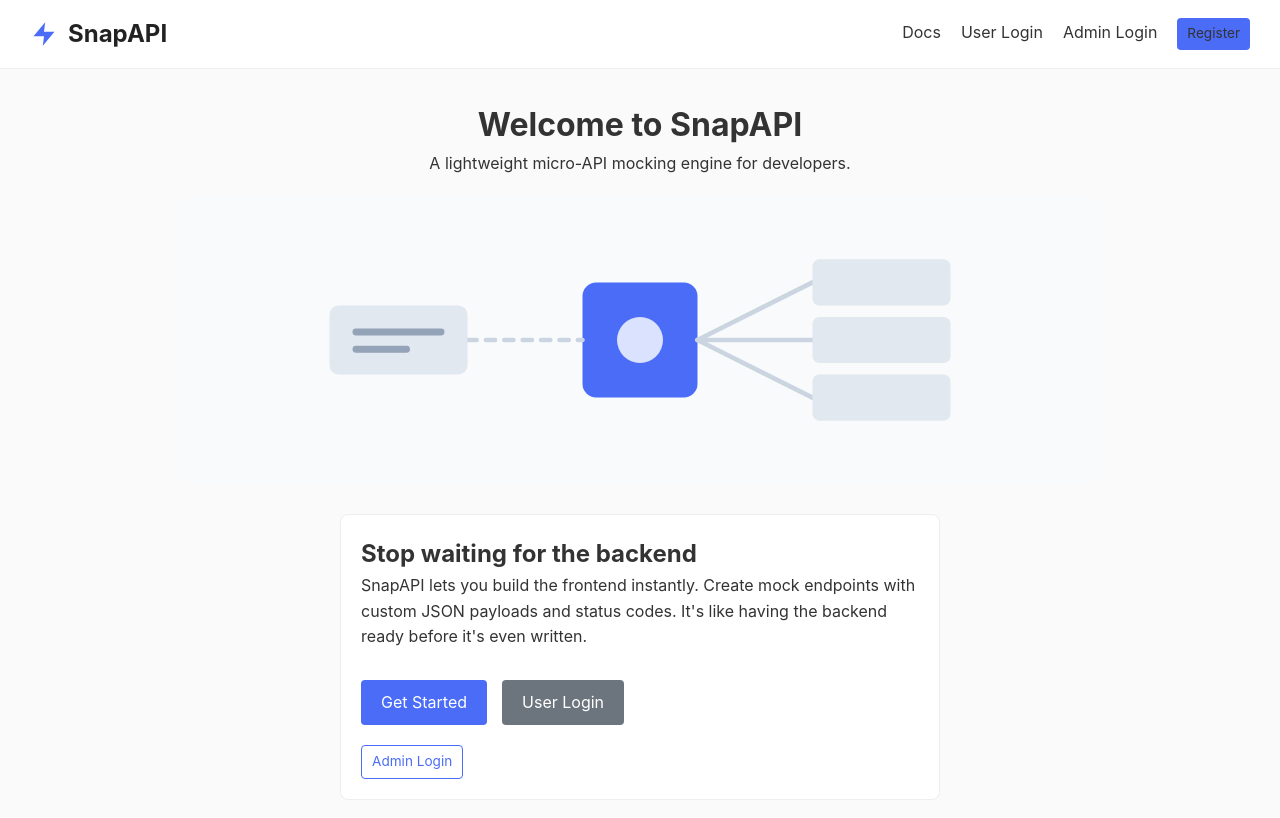
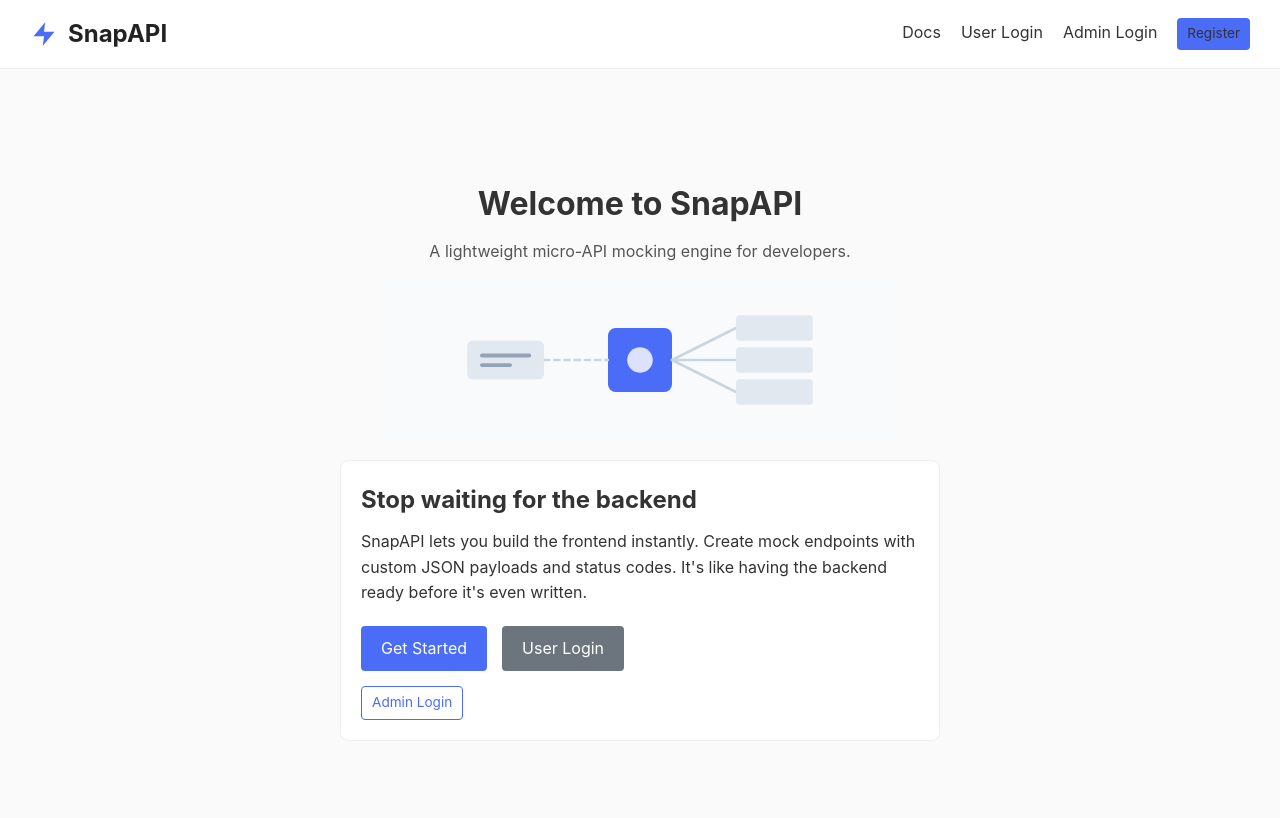
Before and after one commit to MadhumitaRamesh/snapapi, a React (Vite) app in the folder frontend/: page / in a window 1280 px wide. Built offline with nearby package versions, Linux system fonts and the light colour scheme.

Commit message:
Fix banner disappearing and remove landing scrollbar

```diff
--- a/frontend/src/components/Navbar.jsx
+++ b/frontend/src/components/Navbar.jsx
@@ -1,6 +1,5 @@
 import React from 'react';
 import { Link, useNavigate, useLocation } from 'react-router-dom';
-import logo from '../assets/logo.svg';
 
 function Navbar() {
   const navigate = useNavigate();
@@ -26,7 +25,7 @@ function Navbar() {
   return (
     <nav className="navbar">
       <Link to="/" className="navbar-brand" style={{ display: 'flex', alignItems: 'center' }}>
-        <img src={logo} alt="SnapAPI logo" className="logo" style={{ height: '28px', marginRight: '10px' }} />
+        <img src="/logo.svg" alt="SnapAPI logo" className="logo" style={{ height: '28px', marginRight: '10px' }} />
         SnapAPI
       </Link>
       <div className="navbar-links">
--- a/frontend/src/pages/Landing.jsx
+++ b/frontend/src/pages/Landing.jsx
@@ -1,31 +1,30 @@
 import React from 'react';
 import { Link } from 'react-router-dom';
-import banner from '../assets/banner.svg';
 
 function Landing() {
   return (
-    <div className="text-center mt-2">
-      <h1>Welcome to SnapAPI</h1>
-      <p className="mb-2">A lightweight micro-API mocking engine for developers.</p>
+    <div style={{ display: 'flex', flexDirection: 'column', alignItems: 'center', justifyContent: 'center', minHeight: 'calc(100vh - 80px)', padding: '10px 20px' }}>
+      <h1 style={{ margin: '0 0 10px 0' }}>Welcome to SnapAPI</h1>
+      <p style={{ margin: '0 0 15px 0', color: '#555' }}>A lightweight micro-API mocking engine for developers.</p>
 
       <img
-        src={banner}
+        src="/banner.svg"
         alt="SnapAPI banner"
         className="banner-image"
-        style={{ maxWidth: '100%', height: 'auto', display: 'block', margin: '0 auto 30px auto' }}
+        style={{ maxWidth: '100%', maxHeight: '20vh', display: 'block', margin: '0 auto 20px auto' }}
       />
 
-      <div className="card" style={{ maxWidth: '600px', margin: '0 auto', textAlign: 'left' }}>
-        <h2>Stop waiting for the backend</h2>
-        <p>
+      <div className="card" style={{ maxWidth: '600px', width: '100%', margin: '0', textAlign: 'left', padding: '20px' }}>
+        <h2 style={{ margin: '0 0 10px 0' }}>Stop waiting for the backend</h2>
+        <p style={{ margin: '0 0 20px 0' }}>
           SnapAPI lets you build the frontend instantly. Create mock endpoints with custom JSON payloads
           and status codes. It's like having the backend ready before it's even written.
         </p>
-        <div style={{ marginTop: '30px', display: 'flex', alignItems: 'center', gap: '15px' }}>
+        <div style={{ display: 'flex', alignItems: 'center', gap: '15px', marginBottom: '15px' }}>
           <Link to="/register" className="btn">Get Started</Link>
           <Link to="/login" className="btn btn-secondary">User Login</Link>
         </div>
-        <div style={{ marginTop: '20px' }}>
+        <div>
           <Link to="/admin-login" className="btn btn-outline btn-small">Admin Login</Link>
         </div>
       </div>
```
Also changed, not shown: frontend/public/banner.svg (renamed from frontend/src/assets/banner.svg), frontend/public/logo.svg (renamed from frontend/src/assets/logo.svg).
